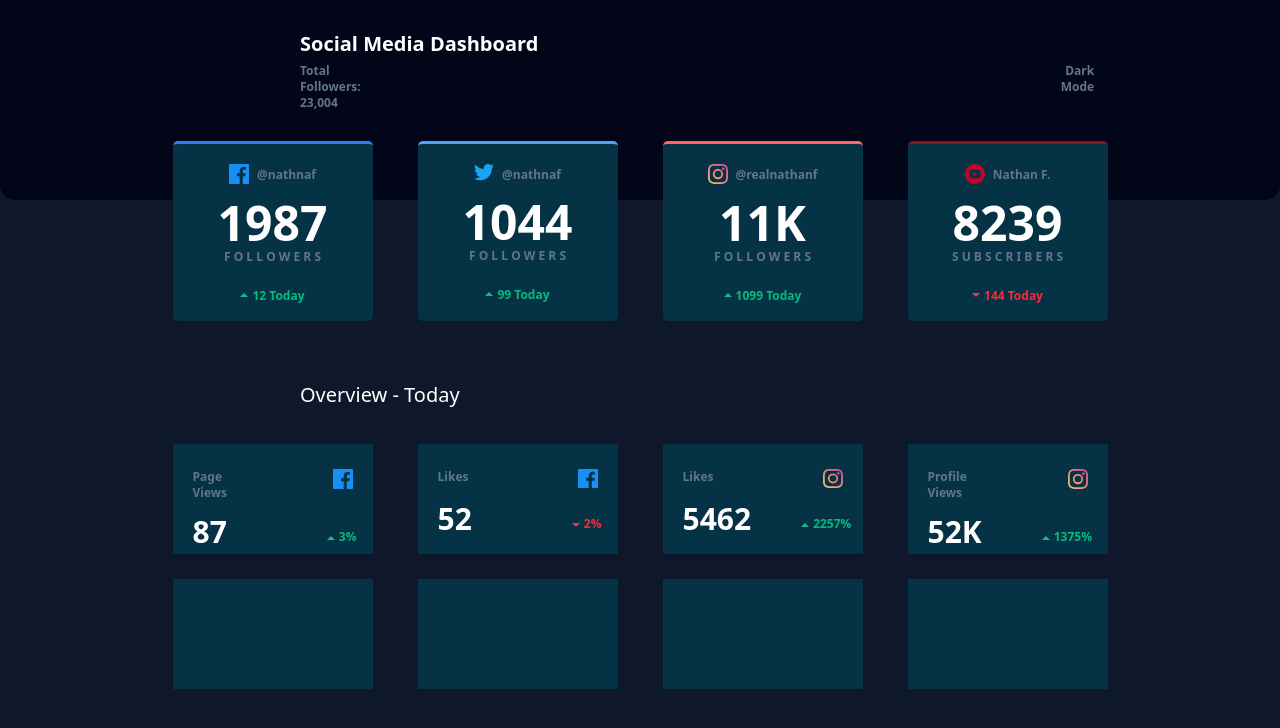
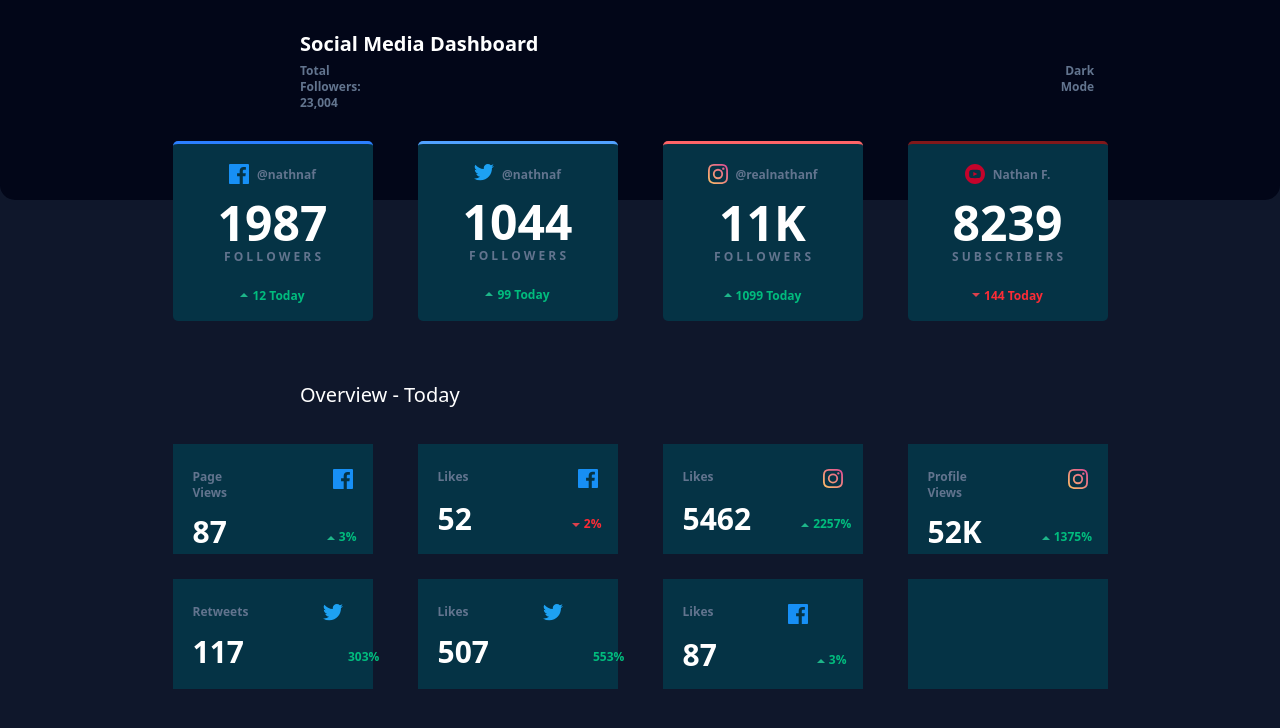
Before and after one commit to desny04/tailwind-work-project, a plain HTML site: page index.html in a window 1280 px wide. Shown: the top 728 px of the page. Drawn offline with nearby package versions, Linux system fonts and the light colour scheme.

Commit message:
tailwind work

```diff
--- a/index.html
+++ b/index.html
@@ -238,11 +238,83 @@
 
             <div class="flex justify-center gap-[45px] pt-[25px]">
 
-                <div class="flex-cards bg-cyan-950 h-[110px] w-[200px]"></div>
+                <div class="flex-cards bg-cyan-950 h-[110px] w-[200px]">
 
-                <div class="flex-cards bg-cyan-950 h-[110px] w-[200px]"></div>
+                    <div class="flex justify-start gap-[75px] pl-[20px] pr-[20px] pt-[25px]">
 
-                <div class="flex-cards bg-cyan-950 h-[110px] w-[200px]"></div>
+                        <div class="text-slate-500 text-xs font-bold "><p>Retweets</p></div>
+
+                        <div class=""><img src="./icon-twitter.svg"></div>
+
+                    </div>
+
+                    <div class="flex gap-[100px] pt-[13px]">
+
+                        <div class="pl-[20px] text-3xl text-white font-bold"><h1>117</h1></div>
+
+                        <div class="flex gap-1 pt-[15px]">
+
+                            <div class="pt-[7px]"><img src="./icon-up.svg"></div>
+
+                            <div class="text-emerald-500 text-xs font-bold"><p>303%</p></div>
+
+                        </div>
+
+                    </div>
+
+                </div>
+
+                <div class="flex-cards bg-cyan-950 h-[110px] w-[200px]">
+
+                    <div class="flex justify-start gap-[75px] pl-[20px] pr-[20px] pt-[25px]">
+
+                        <div class="text-slate-500 text-xs font-bold "><p>Likes</p></div>
+
+                        <div class=""><img src="./icon-twitter.svg"></div>
+
+                    </div>
+
+                    <div class="flex gap-[100px] pt-[13px]">
+
+                        <div class="pl-[20px] text-3xl text-white font-bold"><h1>507</h1></div>
+
+                        <div class="flex gap-1 pt-[15px]">
+
+                            <div class="pt-[7px]"><img src="./icon-up.svg"></div>
+
+                            <div class="text-emerald-500 text-xs font-bold"><p>553%</p></div>
+
+                        </div>
+
+                    </div>
+
+                </div>
+
+                <div class="flex-cards bg-cyan-950 h-[110px] w-[200px]">
+
+                    <div class="flex justify-start gap-[75px] pl-[20px] pr-[20px] pt-[25px]">
+
+                        <div class="text-slate-500 text-xs font-bold "><p>Likes</p></div>
+
+                        <div class=""><img src="./icon-facebook.svg"></div>
+
+                    </div>
+
+                    <div class="flex gap-[100px] pt-[13px]">
+
+                        <div class="pl-[20px] text-3xl text-white font-bold"><h1>87</h1></div>
+
+                        <div class="flex gap-1 pt-[15px]">
+
+                            <div class="pt-[7px]"><img src="./icon-up.svg"></div>
+
+                            <div class="text-emerald-500 text-xs font-bold"><p>3%</p></div>
+
+                        </div>
+
+                    </div>
+
+                </div>
 
                 <div class="flex-cards bg-cyan-950 h-[110px] w-[200px]"></div>
 
```
